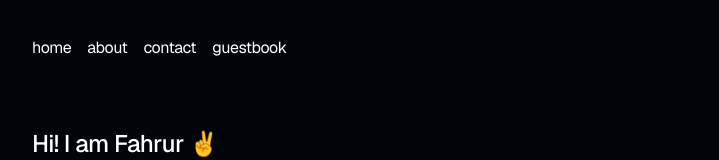
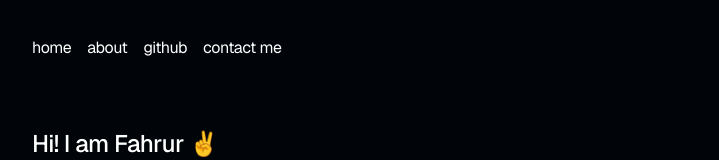
Before and after one commit to muhammadakfz/muhammadakfz.github.io, a Next.js app: page / in a window 1280 px wide. Shown: the top 160 px of the page, without its empty margins (272-991 px from the left). Built offline with nearby package versions, Linux system fonts and the light colour scheme.

Commit message:
update some data

```diff
--- a/src/app/layout.tsx
+++ b/src/app/layout.tsx
@@ -31,8 +31,8 @@ export default function RootLayout({
               <div className="flex flex-row space-x-0 pr-10">
                 <a className="transition-all hover:text-neutral-800 dark:hover:text-neutral-200 flex align-middle relative py-1 px-2" href="/">home</a>
                 <a className="transition-all hover:text-neutral-800 dark:hover:text-neutral-200 flex align-middle relative py-1 px-2" href="#work">about</a>
-                <a className="transition-all hover:text-neutral-800 dark:hover:text-neutral-200 flex align-middle relative py-1 px-2" href="#blog">contact</a>
-                <a className="transition-all hover:text-neutral-800 dark:hover:text-neutral-200 flex align-middle relative py-1 px-2" href="#guestbook">guestbook</a>
+                <a className="transition-all hover:text-neutral-800 dark:hover:text-neutral-200 flex align-middle relative py-1 px-2" href="https://github.com/muhammadakfz">github</a>
+                <a className="transition-all hover:text-neutral-800 dark:hover:text-neutral-200 flex align-middle relative py-1 px-2" href="#contact">contact me</a>
               </div>
             </nav>
           </div>
```
